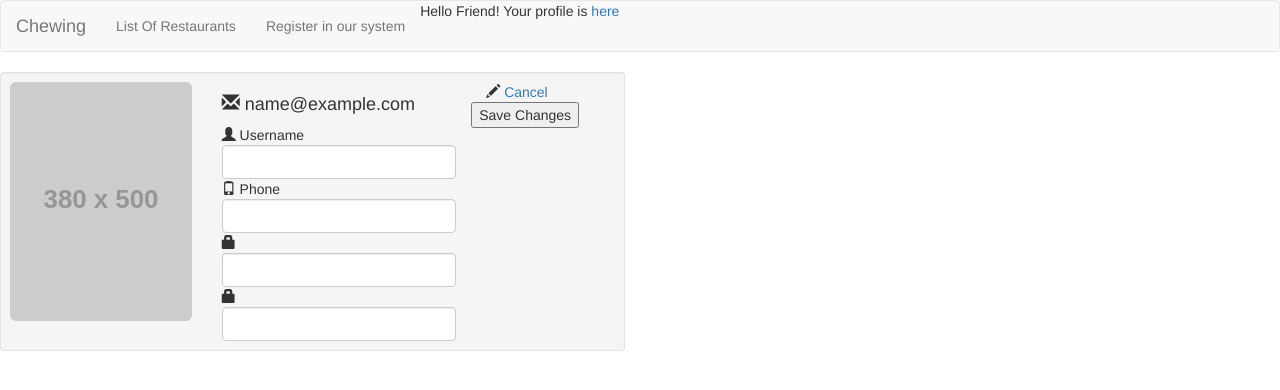
After one commit to Social-projects-Rivne/Rv-025.Python, a Flask app: template client/client_app/templates/edit_user.html in a window 1280 px wide. The commit adds this page. Shown: the top 390 px of the page. Run offline with Flask 2, Linux system fonts and the light colour scheme; the template is opened without the code that fills it: values that come from a table or form of the project are taken from there, others are empty; the visitor is signed in with stand-in values (Sample User, id 1); grey boxes labelled with a size stand in for pictures from a placeholder-image service; parts of the project's set-up code (start-up, migrations or seed data) failed here and were passed over; some libraries are stand-ins or nearby versions.

Commit message:
add possibility to edit user profile

```diff
--- /dev/null
+++ b/client/client_app/forms/edit_form.py
@@ -0,0 +1,29 @@
+"""
+Contain a model class for user edit.
+"""
+
+from flask_wtf import FlaskForm
+from wtforms import StringField, PasswordField, validators
+
+
+class EditForm(FlaskForm):
+
+    def __init__(self, *args, **kwargs):
+        kwargs['csrf_enabled'] = False
+        super(EditForm, self).__init__(*args, **kwargs)
+
+    name = StringField('name', [
+        validators.DataRequired(),
+        validators.Length(max=50)
+    ])
+    phone = StringField('phone', [
+        validators.Length(max=12)
+    ])
+    password = PasswordField('New Password', [
+        validators.DataRequired(),
+        validators.Length(min=8),
+        validators.EqualTo('confirm', message='Passwords must match')
+    ])
+    confirm = PasswordField('Repeat Password', [
+        validators.DataRequired()
+    ])
--- /dev/null
+++ b/client/client_app/templates/edit_user.html
@@ -0,0 +1,47 @@
+{% extends "layout.html" %}
+
+{% block content %}
+
+  <div class="row">
+        <div class="col-xs-12 col-sm-6 col-md-6">
+          <form action="/edit" method="POST" name="edit">
+            {{form.hidden_tag()}}
+            <div class="well well-sm">
+                <div class="row">
+                    <div class="col-sm-6 col-md-4">
+                        <img src="http://placehold.it/380x500" alt="" class="img-rounded img-responsive" />
+                    </div>
+                    <div class="col-sm-5 col-md-5">
+                        <h4>
+                          <i class="glyphicon glyphicon-envelope"></i>
+                          {{session.email}}
+                        </h4>
+                        <div>
+                          <i class="glyphicon glyphicon-user"></i>
+                          <span>Username</span>
+                          {{ form.name(class_="form-control") }}
+                        </div>
+                        <div>
+                          <i class="glyphicon glyphicon-phone"></i>
+                          <span>Phone</span>
+                          {{form.phone(class_="form-control")}}
+                        </div>
+                        <div>
+                          <i class="glyphicon glyphicon-lock"></i>
+                          {{form.password(class_="form-control")}}
+                        </div>
+                        <div>
+                          <i class="glyphicon glyphicon-lock"></i>
+                          {{form.confirm(class_="form-control")}}
+                        </div>
+                    </div>
+                    <div class="col-sm-3">
+                      <i class="glyphicon glyphicon-pencil"></i>  <a class="edit" href="{{ url_for('profile') }}">Cancel</a>
+                    </div>
+                    <input type="submit" value="Save Changes">
+                </div>
+            </div>
+          </form>
+        </div>
+    </div>
+{% endblock content %}
--- a/client/client_app/templates/layout.html
+++ b/client/client_app/templates/layout.html
@@ -42,8 +42,8 @@
               </div>
                 <button class="btn btn-primary"  name="Submit" value="Login" type="Submit">Login</button>
             </form>
-{% else %}
- <a href="{{ url_for('profile') }}">{{ session.name }}</a>
+{% else %} <span> Hello Friend! Your profile is <a href="{{ url_for('profile') }}">here</a></span>
+
 {% endif %}
 
         </div><!-- /.navbar-collapse -->
--- a/client/client_app/templates/profile.html
+++ b/client/client_app/templates/profile.html
@@ -9,14 +9,14 @@
                         <img src="http://placehold.it/380x500" alt="" class="img-rounded img-responsive" />
                     </div>
                     <div class="col-sm-5 col-md-5">
-                        <h4>{{current_user.name}}</h4>
+                        <h4><i class="glyphicon glyphicon-envelope"></i>{{current_user.email}}</h4>
                         <p>
-                            <i class="glyphicon glyphicon-envelope"></i>{{current_user.email}}
+                            <i class="glyphicon glyphicon-user"></i>{{current_user.name}}
                             <br />
                             <i class="glyphicon glyphicon-phone"></i>{{current_user.phone}}</p>
                     </div>
                     <div class="col-sm-3">
-                      <i class="glyphicon glyphicon-pencil"></i>  <a class="edit" href="">Edit profile</a>
+                      <i class="glyphicon glyphicon-pencil"></i>  <a class="edit" href="/edit">Edit profile</a>
                     </div>
                 </div>
                   <a class="logout" href={{ url_for('logout') }}>  <i class="glyphicon glyphicon-remove"></i>Logout</a>
```
Also changed, not shown: client/client_app/models/login.py (added, +18 -0 lines), client/client_app/templates/404.html (added, +7 -0 lines), client/client_app/views/index.py (+56 -15 lines).
